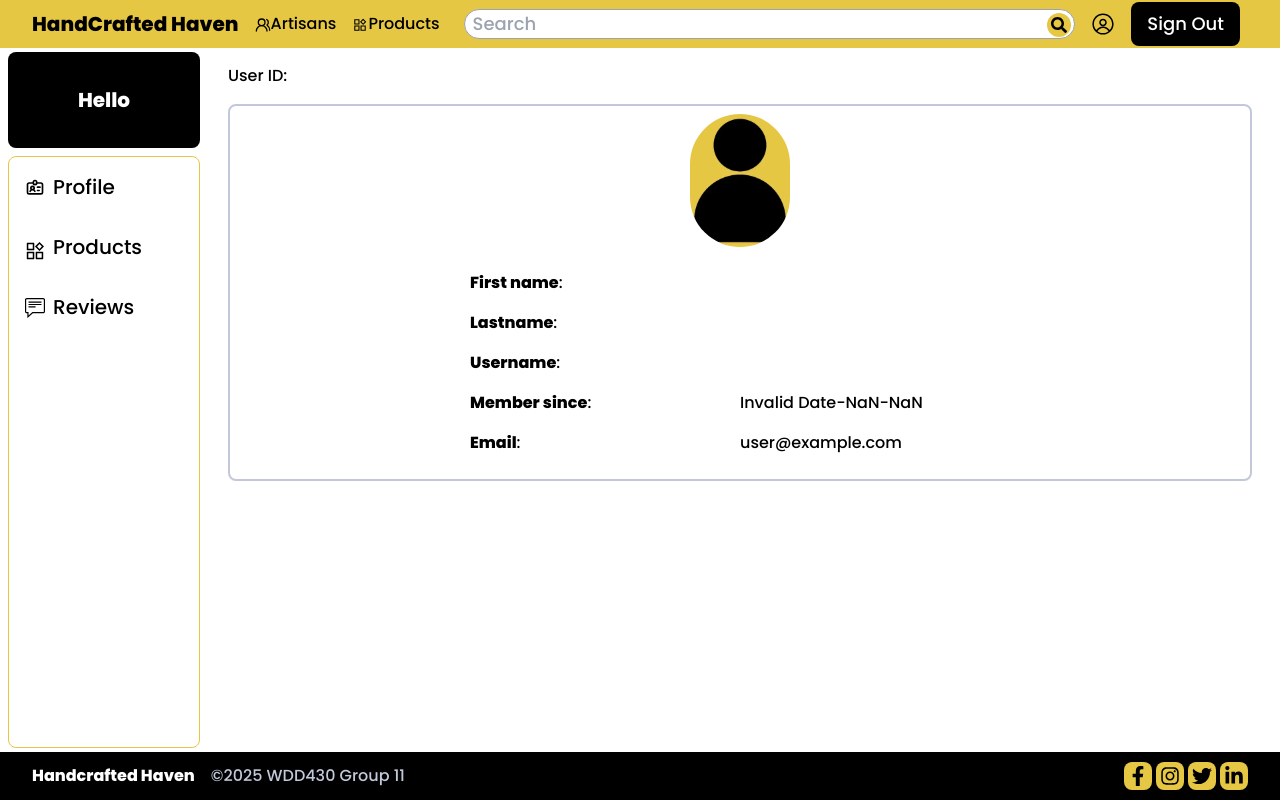
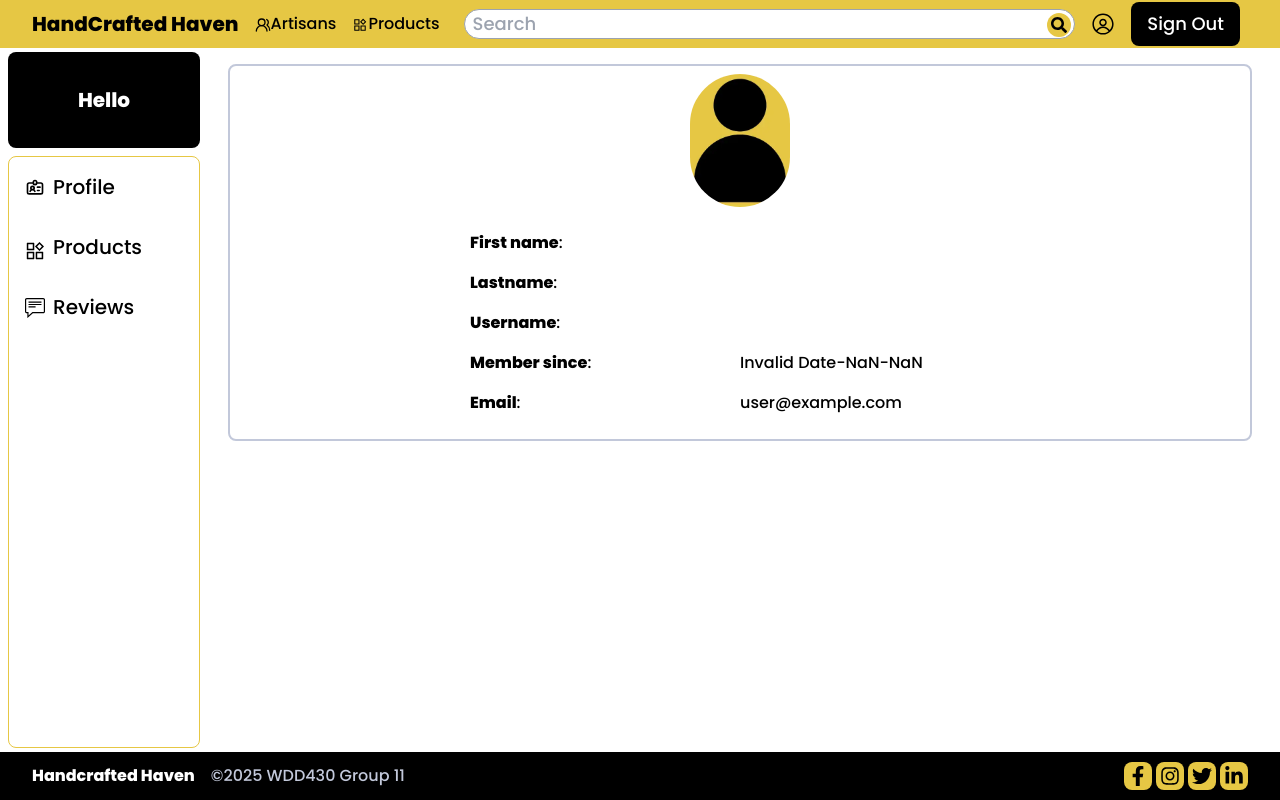
Before and after one commit to gyanqui/Handcrafted-Haven, a Next.js app: page /home/dashboard/profile in a window 1280 px wide. Built offline with nearby package versions, Linux system fonts and the light colour scheme; no server answers; the database is empty; sample sign-in values are in the browser's storage.

Commit message:
Co-authored-by: Lisa <LisaMandarin@users.noreply.github.com>

```diff
--- a/src/app/home/dashboard/layout.tsx
+++ b/src/app/home/dashboard/layout.tsx
@@ -8,6 +8,7 @@ import { auth } from "@/auth";
 export default async function Layout({children}: {children: React.ReactNode}) {
    const session = await auth();
    const email: string | null = session?.user?.email ?? null;
+   console.log(session);
 
     const user = email && await getUserBasicDataByEmail(email)
 
--- a/src/app/home/dashboard/profile/page.tsx
+++ b/src/app/home/dashboard/profile/page.tsx
@@ -24,10 +24,10 @@ export default async function Page() {
 
     return (
         <>
-        <p className="mx-6 my-4">
+        {/* <p className="mx-6 my-4">
             User ID: {session?.user.user_id}
 
-        </p>
+        </p> */}
         <section className="mx-6 my-4 border-2 border-custom-grey rounded-lg">
                 <div className="my-2 flex justify-center">
                     <div>
```
